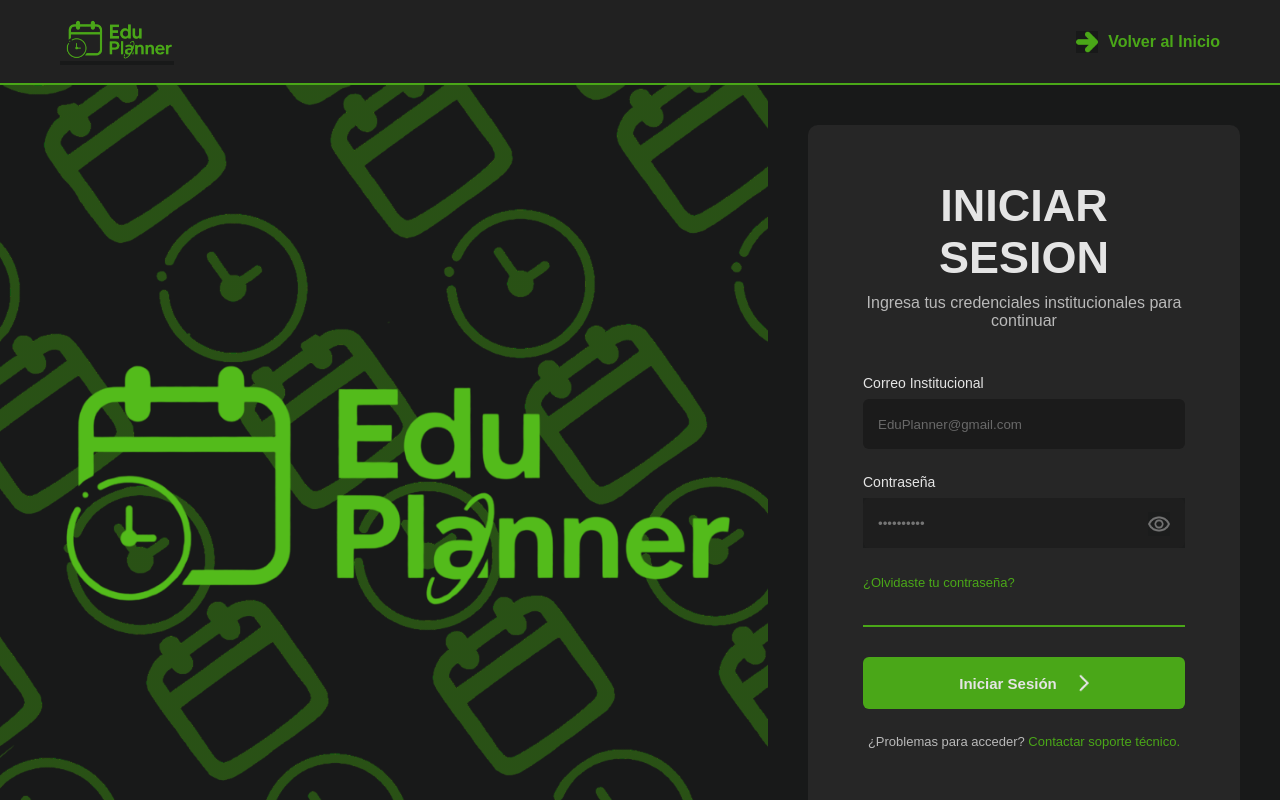
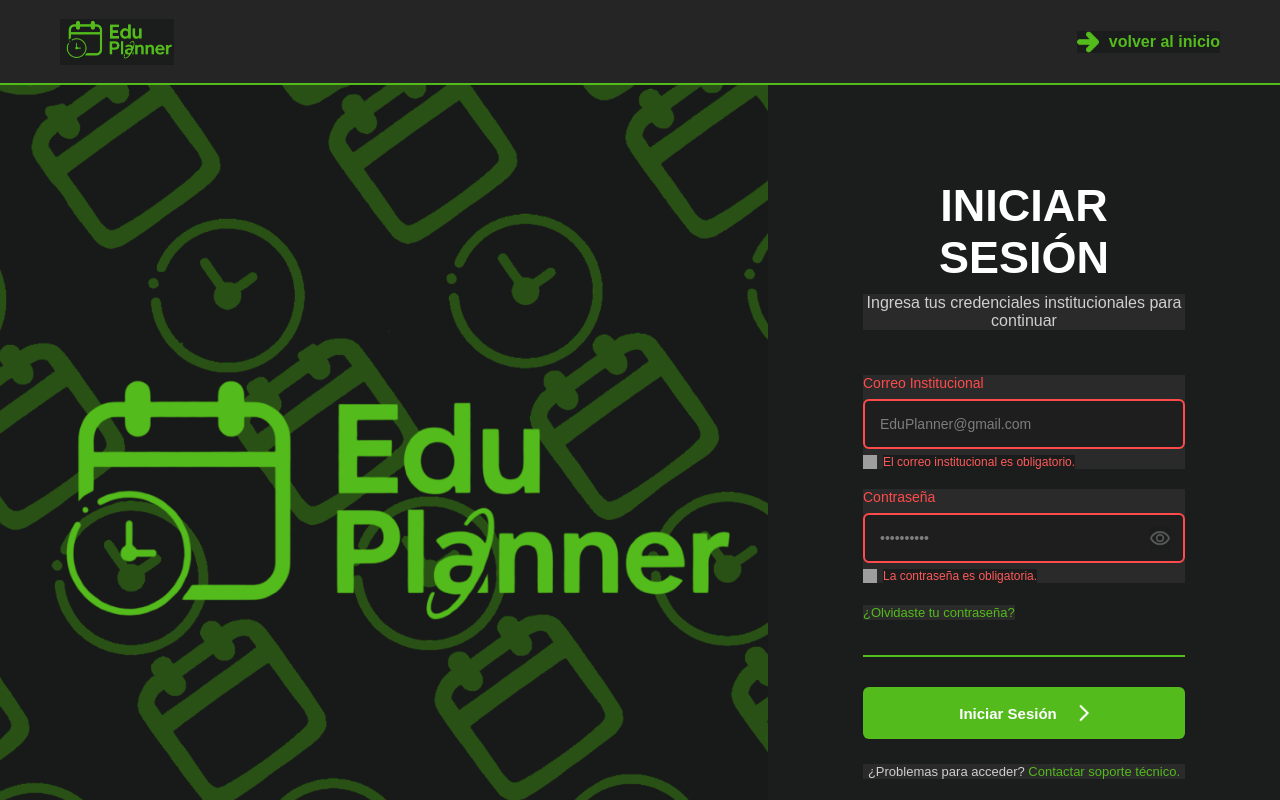
Before and after one commit to Stefani1113/EduPlanner, an Angular app in the folder ed-frontend/: page /auth in a window 1280 px wide. Shown: the top 800 px of the page. Built offline with nearby package versions, Linux system fonts and the light colour scheme; grey boxes are pictures that could not be loaded.

Commit message:
feat: agregar html de recuperar

```diff
--- a/ed-frontend/src/app/features/auth/auth-routing.module.ts
+++ b/ed-frontend/src/app/features/auth/auth-routing.module.ts
@@ -1,5 +1,6 @@
 import { NgModule } from '@angular/core';
 import { RouterModule, Routes } from '@angular/router';
+
 import { LoginPageComponent } from './pages/login-page/login-page.component';
 import { ForgotPasswordPageComponent } from './pages/forgot-password-page/forgot-password-page';
 import { ResetPasswordPageComponent } from './pages/reset-password-page/reset-password-page.component';
@@ -14,4 +15,4 @@
   imports: [RouterModule.forChild(routes)],
   exports: [RouterModule]
 })
-export class AuthRoutingModule { }
+export class AuthRoutingModule {}
--- a/ed-frontend/src/app/features/auth/pages/forgot-password-page/forgot-password-page.html
+++ b/ed-frontend/src/app/features/auth/pages/forgot-password-page/forgot-password-page.html
@@ -0,0 +1,86 @@
+<header class="top-forgot">
+
+  <div class="brand-forgot">
+    <img src="assets/img/Logo-nav.png" alt="EduPlanner">
+  </div>
+
+  <div class="back-forgot">
+     <a href="#">
+        <img class="icon-menu" src="assets/img/right-arrow.png" alt="/ed-frontend/src/app/features/home/pages/inicio/inicio.component.html" >
+            volver al inicio
+    </a>
+  </div>
+
+</header>
+
+<section class="forgot-screen">
+
+<div class="forgot-left">
+
+  <img
+    class="forgot-logo"
+    src="assets/img/Logo-nav.png"
+    alt="EduPlanner">
+
+</div>
+
+<div class="forgot-right">
+  <div class="forgot-card">
+
+      <div class="forgot-badge">
+      <img src="assets/img/Shield ready.png" alt="">
+      <span>RECUPERACIÓN SEGURA</span>
+    </div>
+
+    <h1>
+      Recuperar
+      <br>
+      Contraseña
+    </h1>
+
+    <p class="forgot-description">
+      Ingresa tu correo electrónico para recibir un enlace
+      seguro de restablecimiento.
+    </p>
+
+    <div class="forgot-field">
+      <label>CORREO ELECTRÓNICO</label>
+      <div class="forgot-input">
+        <img
+          class="input-icon"
+          src="assets/img/mail.png"
+          alt="Correo">
+        <input
+          type="email"
+          placeholder="correo@institucion.edu">
+      </div>
+    </div>
+
+    <button class="forgot-button">
+      ENVIAR ENLACE
+      <img
+        src="assets/img/arrow-right.png"
+        alt="">
+    </button>
+
+    <div class="forgot-info">
+      <div class="forgot-status">
+        <span class="status-dot"></span>
+
+        <span>SSL/TLS ENCRYPTED</span>
+
+      </div>
+
+      <span class="forgot-version">
+        VALID • TECTONIC
+      </span>
+    </div>
+  </div>
+  </div>
+</section>
+
+<footer class="forgot-footer">
+  <img
+    src="assets/img/logo-footer.png"
+    alt="EduPlanner">
+</footer>
--- a/ed-frontend/src/app/features/auth/pages/forgot-password-page/forgot-password-page.ts
+++ b/ed-frontend/src/app/features/auth/pages/forgot-password-page/forgot-password-page.ts
@@ -1,11 +1,8 @@
 import { Component } from '@angular/core';
-import { ForgotPasswordFormComponent } from '../../components/forgot-password-form/forgot-password-form.component';
 
 @Component({
   selector: 'app-forgot-password-page',
-  standalone: true,
-  imports: [ForgotPasswordFormComponent],
   templateUrl: './forgot-password-page.html',
-  styleUrl: './forgot-password-page.scss'
+  styleUrls: ['./forgot-password-page.scss']
 })
 export class ForgotPasswordPageComponent {}
--- a/ed-frontend/src/app/features/auth/pages/login-page/login-page.component.html
+++ b/ed-frontend/src/app/features/auth/pages/login-page/login-page.component.html
@@ -4,9 +4,9 @@
   </div>
 
   <div class="back-login">
-    <a routerLink="/">
-      <img src="assets/img/right-arrow.png" alt="assets/img/right-arrow.png" alt="/ed-frontend/src/app/features/home/pages/inicio/inicio.component.html">
-      Volver al Inicio
+     <a href="#">
+        <img class="icon-menu" src="assets/img/right-arrow.png" alt="/ed-frontend/src/app/features/home/pages/inicio/inicio.component.html" >
+            volver al inicio
     </a>
   </div>
 </header>
@@ -14,28 +14,41 @@
 <section class="login-screen">
 
   <div class="login-left">
-     <img
+    <img
       class="main-logo"
       src="assets/img/Logo-nav.png"
       alt="EduPlanner">
   </div>
 
   <div class="login-right">
+
     <div class="login-box">
-      <h1>INICIAR SESION</h1>
+
+      <h1>INICIAR SESIÓN</h1>
+
       <p>
         Ingresa tus credenciales institucionales para continuar
       </p>
 
-      <div class="field-login">
+      <div class="field-login error">
+
         <label>Correo Institucional</label>
+
         <input
           type="email"
           placeholder="EduPlanner@gmail.com">
+
+        <div class="error-message">
+          <img src="assets/img/error.png" alt="">
+          <span>El correo institucional es obligatorio.</span>
+        </div>
+
       </div>
 
-      <div class="field-login">
+      <div class="field-login error">
+
         <label>Contraseña</label>
+
         <div class="password-login">
 
           <input
@@ -44,18 +57,24 @@
 
           <img
             src="assets/img/eye.png"
-            alt="">
+            alt="Mostrar contraseña">
 
+        </div>
+
+        <div class="error-message">
+          <img src="assets/img/error.png" alt="">
+          <span>La contraseña es obligatoria.</span>
         </div>
 
       </div>
 
-      <a href="#" alt="/ed-frontend/src/app/features/auth/pages/reset-password-page/reset-password-page.component.html" class="forgot-login">
-        ¿Olvidaste tu contraseña?
-      </a>
+    <a (click)="irForgotPassword()" class="forgot-login">
+      ¿Olvidaste tu contraseña?
+    </a>
 
       <div class="divider-login"></div>
-      <button class="button-login">
+
+      <button type="submit" class="button-login">
         Iniciar Sesión
         <img src="assets/img/arrow-right.png" alt="">
       </button>
@@ -66,11 +85,13 @@
           Contactar soporte técnico.
         </a>
       </p>
+
     </div>
 
   </div>
 
 </section>
+
 <footer class="footer-login">
-    <img src="assets/img/logo-footer.png" alt="">
+  <img src="assets/img/logo-footer.png" alt="Logo">
 </footer>
--- a/ed-frontend/src/app/features/auth/pages/login-page/login-page.component.scss
+++ b/ed-frontend/src/app/features/auth/pages/login-page/login-page.component.scss
@@ -1,6 +1,4 @@
-:host{
-    display:block;
-}
+
 .login-screen{
     display:grid;
     grid-template-columns:60% 40%;
@@ -19,12 +17,10 @@
 }
 
 .brand-login img{
-    background:#252525;
     height:42px;
 }
 
 .back-login a{
-    background:#252525;
     display:flex;
     align-items:center;
     gap:10px;
@@ -39,9 +35,10 @@
 }
 
 .login-left {
+  position: relative;
   background:
-  linear-gradient(#1b1c1ca1, #1b1c1ca1),
-  url('/assets/img/pattern-trasparent.png');
+    linear-gradient(#1b1c1ca1, #1b1c1ca1),
+    url('/assets/img/pattern-trasparent.png');
   background-size: cover;
   background-position: center;
   display: flex;
@@ -54,6 +51,7 @@
   position: absolute;
   inset: 0;
   background: #0000001b;
+  pointer-events: none;
 }
 
 .main-logo {
@@ -74,13 +72,11 @@
 .login-box{
     width:100%;
     max-width:500px;
-    background:#2A2A2A;
     border-radius:10px;
     padding:55px;
 }
 
 .login-box h1{
-    background:#2A2A2A;
     color:#FFF;
     text-align:center;
     font-size:45px;
@@ -173,6 +169,7 @@
 
 
 .support-login{
+
     margin-top:25px;
     text-align:center;
     color:#CFCFCF;
@@ -197,6 +194,120 @@
 .footer-login img{
     background:#252525;
     height:28px;
+}
+
+
+
+.field-login {
+    background:#2A2A2A;
+    margin-bottom: 20px;
+
+  label {
+    background:#2A2A2A;
+    display: block;
+    margin-bottom: 8px;
+    color: #ffffff;
+    font-size: 14px;
+    font-weight: 500;
+  }
+
+  input {
+    width: 100%;
+    height: 50px;
+    padding: 0 15px;
+    background: #1E1E1E;
+    border: 2px solid transparent;
+    border-radius: 6px;
+    color: #fff;
+    font-size: 14px;
+    transition: .25s;
+
+    &::placeholder {
+      color: #7d7d7d;
+    }
+
+    &:focus {
+      outline: none;
+      border-color: #53BB1B;
+      box-shadow: 0 0 8px rgba(83, 187, 27, .25);
+    }
+  }
+}
+
+
+.field-login.success input {
+  border-color: #53BB1B;
+}
+
+.field-login.success label {
+  color: #53BB1B;
+}
+
+.field-login.error input {
+  border-color: #ff4b4b;
+}
+
+.field-login.error label {
+  background:#2A2A2A;
+  color: #ff4b4b;
+}
+
+.error-message {
+  background:#2A2A2A;
+  margin-top: 6px;
+  display: flex;
+  align-items: center;
+  gap: 6px;
+  color: #ff5a5a;
+  font-size: 12px;
+  font-weight: 500;
+
+  img {
+    background:#2A2A2A;
+    width: 14px;
+    height: 14px;
+    background: transparent;
+  }
+}
+
+
+.success-message {
+  background:#2A2A2A;
+  margin-top: 6px;
+  display: flex;
+  align-items: center;
+  gap: 6px;
+  color: #53BB1B;
+  font-size: 12px;
+  font-weight: 500;
+
+  img {
+    background:#2A2A2A;
+    width: 14px;
+    height: 14px;
+    background: transparent;
+  }
+}
+
+
+.password-login {
+  background:#2A2A2A;
+  position: relative;
+
+  img {
+    position: absolute;
+    top: 50%;
+    right: 15px;
+    transform: translateY(-50%);
+    width: 20px;
+    cursor: pointer;
+    opacity: .7;
+    transition: .2s;
+  }
+
+  img:hover {
+    opacity: 1;
+  }
 }
 
 
--- a/ed-frontend/src/app/features/auth/pages/login-page/login-page.component.ts
+++ b/ed-frontend/src/app/features/auth/pages/login-page/login-page.component.ts
@@ -1,4 +1,5 @@
 import { Component } from '@angular/core';
+import { Router } from '@angular/router';
 
 @Component({
   selector: 'app-login-page',
@@ -7,4 +8,10 @@
 })
 export class LoginPageComponent {
 
+  constructor(private router: Router) {}
+
+  irForgotPassword() {
+    console.log('Se hizo clic');
+    this.router.navigate(['/auth/forgot-password']);
+  }
 }
--- a/ed-frontend/src/app/features/auth/pages/reset-password-page/reset-password-page.component.ts
+++ b/ed-frontend/src/app/features/auth/pages/reset-password-page/reset-password-page.component.ts
@@ -1,11 +1,8 @@
 import { Component } from '@angular/core';
-import { ResetPasswordFormComponent } from '../../components/reset-password-form/reset-password-form.component';
 
 @Component({
   selector: 'app-reset-password-page',
-  standalone: true,
-  imports: [ResetPasswordFormComponent],
   templateUrl: './reset-password-page.component.html',
-  styleUrl: './reset-password-page.component.scss'
+  styleUrls: ['./reset-password-page.component.scss']
 })
 export class ResetPasswordPageComponent {}
```
Also changed, not shown: ed-frontend/src/app/features/auth/auth.module.ts (+10 -5 lines).
